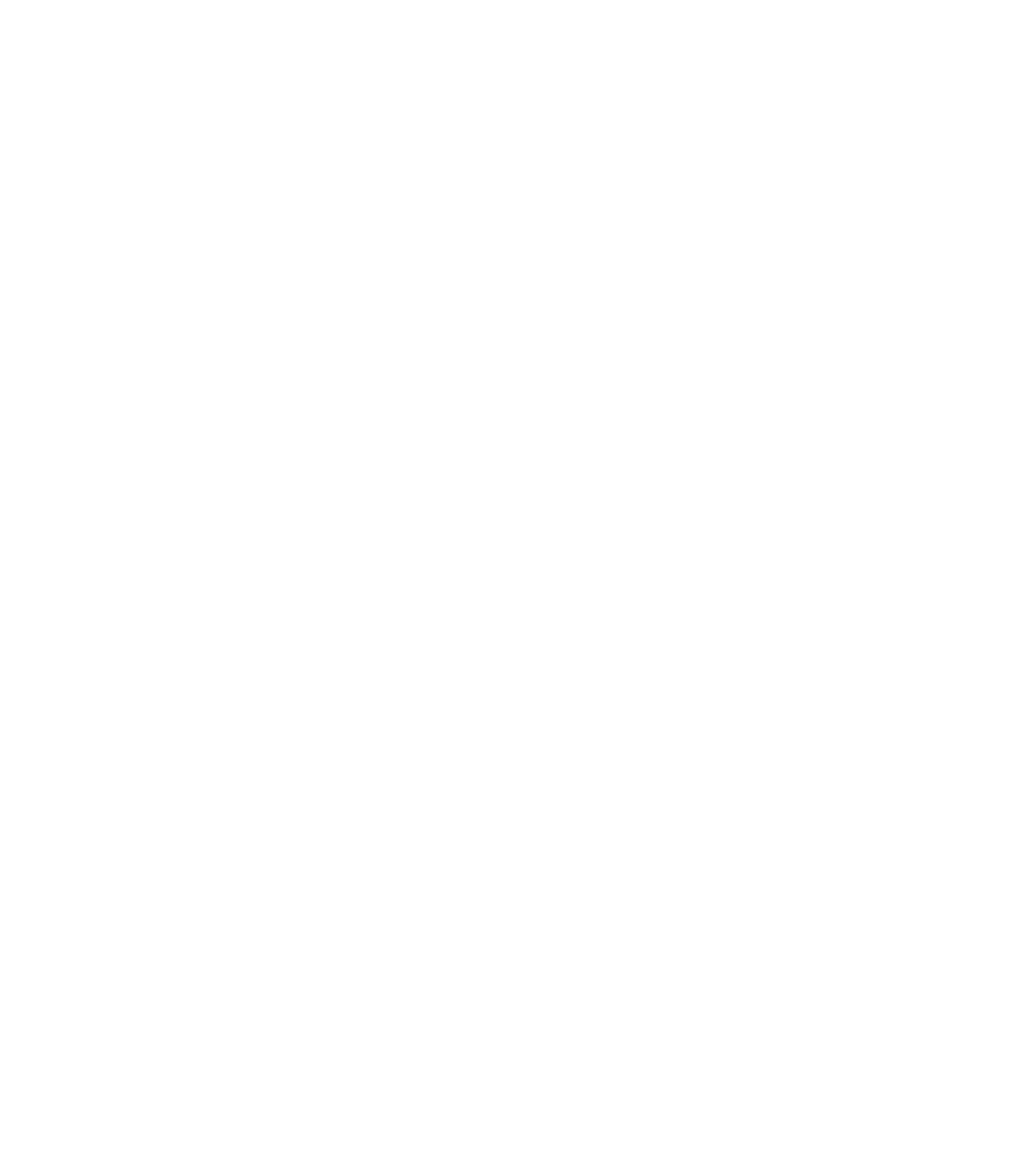
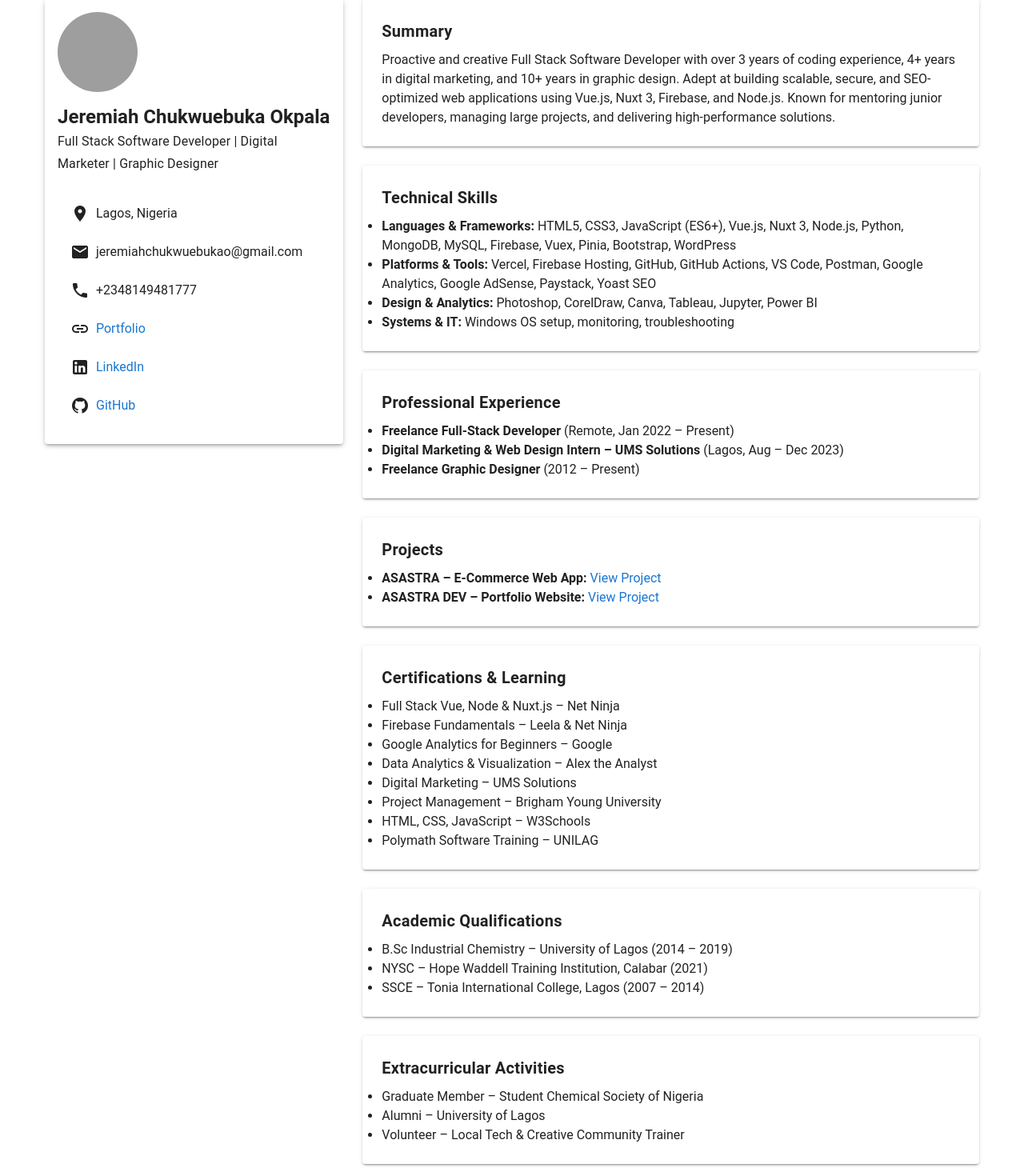
Before and after one commit to JEREMIAHJPG/portfolio, a Nuxt app: page /About in a window 1280 px wide. Before the commit this address had no page. Shown: the part 49-1519 px from the top of the page at 80% size. Before the commit the page ends 800 px from the top, so only its background shows below. Built offline with nearby package versions, Linux system fonts and the light colour scheme; grey boxes are pictures that could not be loaded.

Commit message:
Added Resume to Portfolio and Projects

```diff
--- a/components/Projects.vue
+++ b/components/Projects.vue
@@ -7,6 +7,23 @@
             <iframe :src="project.iframe" height="517px" max-width="400px"></iframe>
             <v-card-title>{{ project.title }}</v-card-title>
             <v-card-subtitle>{{ project.description }}</v-card-subtitle>
+            <v-btn color="info"
+
+            size="large" rounded
+            class="position-fixed bottom-0 callbtnlinkedin"
+            variant="elevated"
+            :href="project.iframe"
+           >
+             View page
+           </v-btn>
+
+            <v-btn color="success"
+            size="large" rounded
+            class="position-fixed bottom-0 callbtnwatsapp"
+            variant="elevated"
+            :href="project.github">
+           GitHub
+          </v-btn>
           </v-card>
         </v-col>
       </v-row>
@@ -15,7 +32,11 @@
 
 <script setup>
 const projects = [
-  { title: 'Full-Stack E-commerce Company App', iframe: 'https://asastra.vercel.app', description: 'Built with Nuxt3 + Firebase' },
-  { title: 'Portfolio Website', iframe: 'https://your-portfolio.vercel.app', description: 'Designed with Vuetify and SEO in mind' },
+  { title: 'ASASTRA – E-Commerce Web App', iframe: 'https://asastra.vercel.app', description: 'Built with Nuxt3 + Firebase, Vuetify and SEO in mind', github: 'https://github.com/JEREMIAHJPG/ASASTRA_NEW.git'},
+  { title: 'My Resume Website', iframe: 'https://asastra-dev.vercel.app/About', description: 'Designed with Vuetify and SEO in mind', github: 'https://github.com/JEREMIAHJPG/portfolio.git'},
+  { title: 'ASASTRA – Sign-up form page', iframe: 'https://asastra.vercel.app/Signupformpage', description: 'Built with Nuxt3 + Firebase', github: 'https://github.com/JEREMIAHJPG/ASASTRA_NEW.git'},
+  { title: 'ASASTRA – Login form page', iframe: 'https://asastra.vercel.app/Loginpage', description: 'Built with Nuxt3 + Firebase', github: 'https://github.com/JEREMIAHJPG/ASASTRA_NEW.git'},
+  { title: 'ASASTRA – Terms and Conditions policy page', iframe: 'https://asastra.vercel.app/termsandconditions', description: 'Built with Nuxt3 + Firebase', github: 'https://github.com/JEREMIAHJPG/ASASTRA_NEW.git'},
+  { title: 'ASASTRA – Privacy policy page', iframe: 'https://asastra.vercel.app/privacypolicy', description: 'Built with Nuxt3 + Firebase', github: 'https://github.com/JEREMIAHJPG/ASASTRA_NEW.git'},
 ];
 </script>
--- /dev/null
+++ b/pages/About.vue
@@ -0,0 +1,111 @@
+<template>
+    <v-container class="py-12">
+      <v-row>
+        <v-col cols="12" md="4">
+          <v-card class="pa-4 elevation-3">
+            <v-avatar size="100" class="mb-4">
+              <v-img src="/avatar.jpg" alt="Jeremiah Chukwuebuka Okpala" />
+            </v-avatar>
+            <h2 class="text-h5 font-weight-bold">Jeremiah Chukwuebuka Okpala</h2>
+            <p class="text-subtitle-1">Full Stack Software Developer | Digital Marketer | Graphic Designer</p>
+            <v-list dense class="mt-4">
+              <v-list-item><v-icon class="mr-2">mdi-map-marker</v-icon>Lagos, Nigeria</v-list-item>
+              <v-list-item><v-icon class="mr-2">mdi-email</v-icon>jeremiahchukwuebukao@gmail.com</v-list-item>
+              <v-list-item><v-icon class="mr-2">mdi-phone</v-icon>+2348149481777</v-list-item>
+              <v-list-item><v-icon class="mr-2">mdi-link</v-icon><a href="https://asastra-dev.vercel.app" target="_blank">Portfolio</a></v-list-item>
+              <v-list-item><v-icon class="mr-2">mdi-linkedin</v-icon><a href="https://linkedin.com/in/jeremiah-chukwuebuka-5893a3168/" target="_blank">LinkedIn</a></v-list-item>
+              <v-list-item><v-icon class="mr-2">mdi-github</v-icon><a href="https://github.com/JEREMIAHJPG/portfolio.git" target="_blank">GitHub</a></v-list-item>
+            </v-list>
+          </v-card>
+        </v-col>
+
+        <v-col cols="12" md="8">
+          <v-card class="pa-6 elevation-2 mb-6">
+            <h3 class="text-h6 font-weight-bold mb-2">Summary</h3>
+            <p>
+              Proactive and creative Full Stack Software Developer with over 3 years of coding experience, 4+ years in digital marketing, and 10+ years in graphic design.
+              Adept at building scalable, secure, and SEO-optimized web applications using Vue.js, Nuxt 3, Firebase, and Node.js. Known for mentoring junior developers, managing large projects, and delivering high-performance solutions.
+            </p>
+          </v-card>
+
+          <v-card class="pa-6 elevation-2 mb-6">
+            <h3 class="text-h6 font-weight-bold mb-2">Technical Skills</h3>
+            <ul>
+              <li><strong>Languages & Frameworks:</strong> HTML5, CSS3, JavaScript (ES6+), Vue.js, Nuxt 3, Node.js, Python, MongoDB, MySQL, Firebase, Vuex, Pinia, Bootstrap, WordPress</li>
+              <li><strong>Platforms & Tools:</strong> Vercel, Firebase Hosting, GitHub, GitHub Actions, VS Code, Postman, Google Analytics, Google AdSense, Paystack, Yoast SEO</li>
+              <li><strong>Design & Analytics:</strong> Photoshop, CorelDraw, Canva, Tableau, Jupyter, Power BI</li>
+              <li><strong>Systems & IT:</strong> Windows OS setup, monitoring, troubleshooting</li>
+            </ul>
+          </v-card>
+
+          <v-card class="pa-6 elevation-2 mb-6">
+            <h3 class="text-h6 font-weight-bold mb-2">Professional Experience</h3>
+            <ul>
+              <li><strong>Freelance Full-Stack Developer</strong> (Remote, Jan 2022 – Present)</li>
+              <li><strong>Digital Marketing & Web Design Intern – UMS Solutions</strong> (Lagos, Aug – Dec 2023)</li>
+              <li><strong>Freelance Graphic Designer</strong> (2012 – Present)</li>
+            </ul>
+          </v-card>
+
+          <v-card class="pa-6 elevation-2 mb-6">
+            <h3 class="text-h6 font-weight-bold mb-2">Projects</h3>
+            <ul>
+              <li><strong>ASASTRA – E-Commerce Web App:</strong> <a href="https://asastra.vercel.app" target="_blank">View Project</a></li>
+              <li><strong>ASASTRA DEV – Portfolio Website:</strong> <a href="https://asastra-dev.vercel.app" target="_blank">View Project</a></li>
+            </ul>
+          </v-card>
+
+          <v-card class="pa-6 elevation-2 mb-6">
+            <h3 class="text-h6 font-weight-bold mb-2">Certifications & Learning</h3>
+            <ul>
+              <li>Full Stack Vue, Node & Nuxt.js – Net Ninja</li>
+              <li>Firebase Fundamentals – Leela & Net Ninja</li>
+              <li>Google Analytics for Beginners – Google</li>
+              <li>Data Analytics & Visualization – Alex the Analyst</li>
+              <li>Digital Marketing – UMS Solutions</li>
+              <li>Project Management – Brigham Young University</li>
+              <li>HTML, CSS, JavaScript – W3Schools</li>
+              <li>Polymath Software Training – UNILAG</li>
+            </ul>
+          </v-card>
+
+          <v-card class="pa-6 elevation-2 mb-6">
+            <h3 class="text-h6 font-weight-bold mb-2">Academic Qualifications</h3>
+            <ul>
+              <li>B.Sc Industrial Chemistry – University of Lagos (2014 – 2019)</li>
+              <li>NYSC – Hope Waddell Training Institution, Calabar (2021)</li>
+              <li>SSCE – Tonia International College, Lagos (2007 – 2014)</li>
+            </ul>
+          </v-card>
+
+          <v-card class="pa-6 elevation-2 mb-6">
+            <h3 class="text-h6 font-weight-bold mb-2">Extracurricular Activities</h3>
+            <ul>
+              <li>Graduate Member – Student Chemical Society of Nigeria</li>
+              <li>Alumni – University of Lagos</li>
+              <li>Volunteer – Local Tech & Creative Community Trainer</li>
+            </ul>
+          </v-card>
+
+          <v-card class="pa-6 elevation-2">
+            <h3 class="text-h6 font-weight-bold mb-2">Referees</h3>
+            <p>Available on request.</p>
+          </v-card>
+        </v-col>
+      </v-row>
+    </v-container>
+  </template>
+
+  <script setup>
+  // Feel free to add props or state here if you want to make the data dynamic in the future
+  </script>
+
+  <style scoped>
+  a {
+    color: #1976d2;
+    text-decoration: none;
+  }
+  a:hover {
+    text-decoration: underline;
+  }
+  </style>
--- a/pages/index.vue
+++ b/pages/index.vue
@@ -94,7 +94,7 @@ export default {
 
     const filteredSidebars = [
       { pagename: 'Home', routename: '/', materialdesigniconname: 'home' },
-      { pagename: 'About', routename: '/about', materialdesigniconname: 'account' },
+      { pagename: 'About', routename: '/About', materialdesigniconname: 'account' },
   //    { pagename: 'Projects', routename: '/projects', materialdesigniconname: 'briefcase' },
  //     { pagename: 'Contact', routename: '/contact', materialdesigniconname: 'email' }
     ];
```
